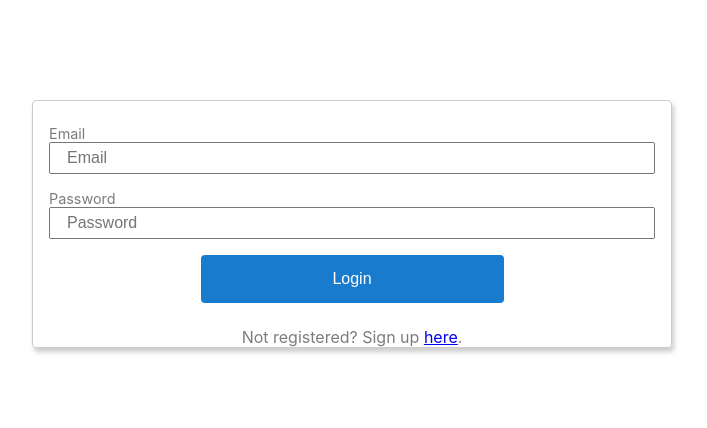
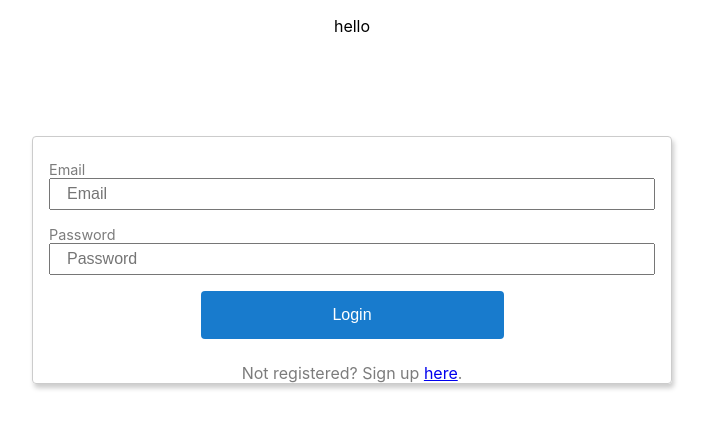
Before and after one commit to petrussola/url-shortener-frontend, a React (Create React App) app: page /login in a window 1280 px wide. Shown: the top 428 px of the page, without its empty margins (288-995 px from the left). Built offline with nearby package versions, Linux system fonts and the light colour scheme; no server answers.

Commit message:
Create NavBar

```diff
--- a/src/App.js
+++ b/src/App.js
@@ -12,10 +12,12 @@ import Login from './Components/Auth/Login';
 import Logout from './Components/Auth/Logout';
 import ListUrlsUser from './Components/ListUrlsUser';
 import AdminPanel from './Components/Admin/AdminPanel';
+import NavBar from './Components/Navbar';
 
 // helpers
 import baseApi from './Config/config';
 import axiosInstance from './Config/axios';
+import Navbar from './Components/Navbar';
 
 function App() {
 	const [redirect, setRedirect] = useState(false);
@@ -43,7 +45,7 @@ function App() {
 			<Route
 				path='/'
 				render={(props) => (
-					<Logout
+					<Navbar
 						{...props}
 						setDisplayMessage={setDisplayMessage}
 						setIsLoggedIn={setIsLoggedIn}
--- /dev/null
+++ b/src/Components/Navbar.js
@@ -0,0 +1,23 @@
+import React from 'react';
+import Logout from './Auth/Logout';
+
+const Navbar = ({
+	setDisplayMessage,
+	setIsLoggedIn,
+	isLoggedIn,
+	loggedUser,
+}) => {
+	return (
+		<div>
+			<Logout
+				setDisplayMessage={setDisplayMessage}
+				setIsLoggedIn={setIsLoggedIn}
+				isLoggedIn={isLoggedIn}
+				loggedUser={loggedUser}
+			/>
+			<p>hello</p>
+		</div>
+	);
+};
+
+export default Navbar;
```
